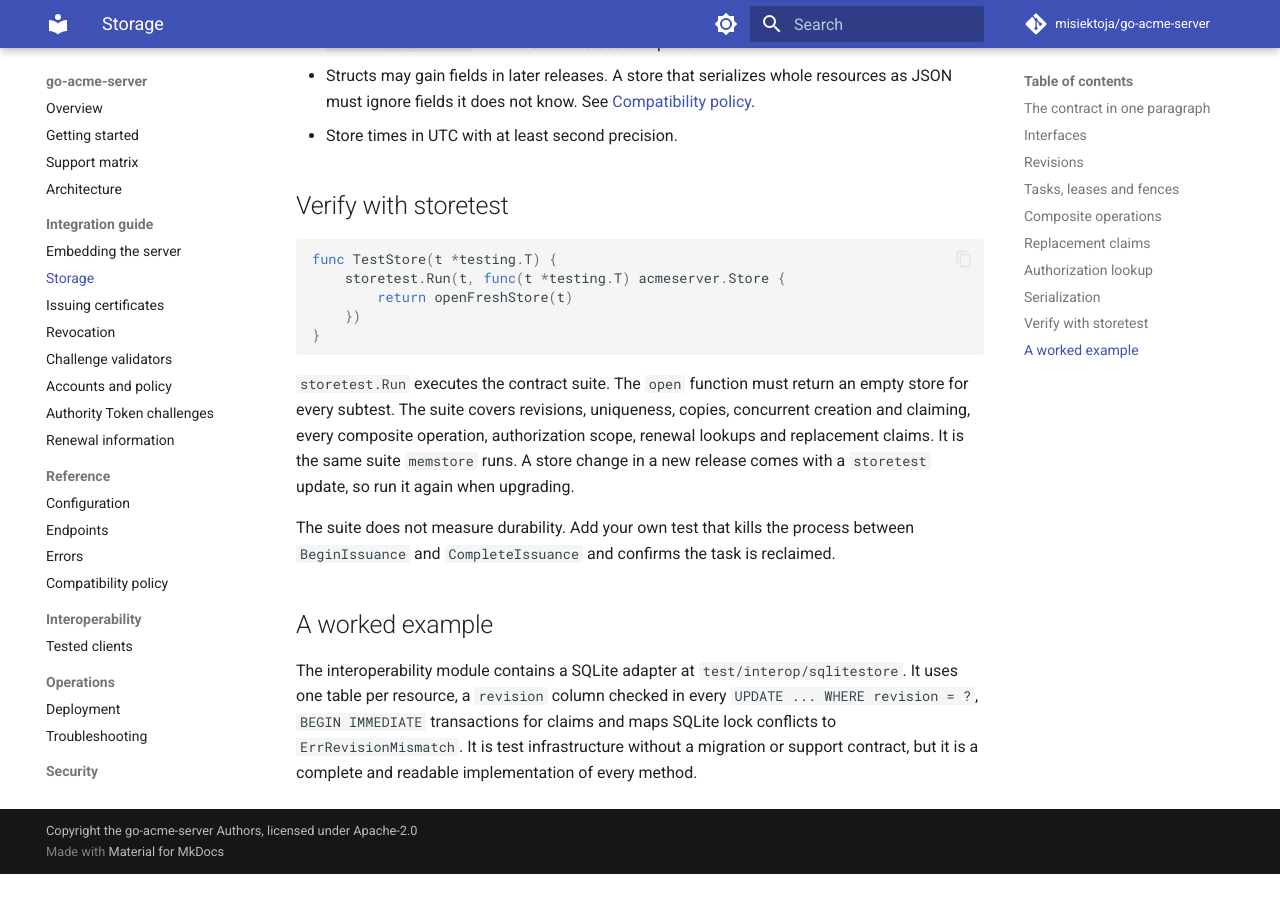
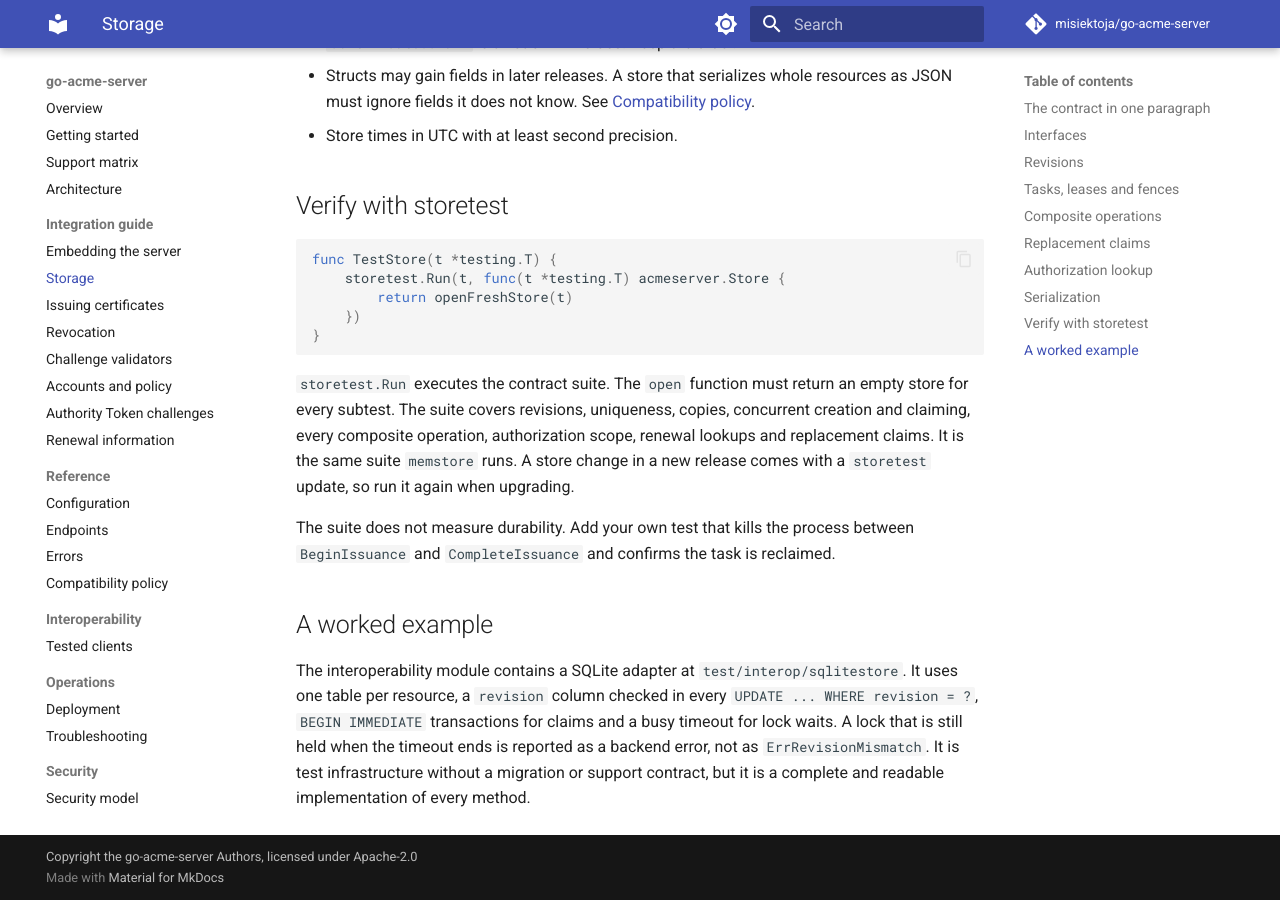
Before and after one commit to misiektoja/go-acme-server, an MkDocs documentation site: the page built from docs/guide/storage.md, in a window 1280 px wide and 900 px high, scrolled down 3346 px. Built offline with MkDocs 1.6.1 and Material for MkDocs 9.7.7, drawn with Linux system fonts in a browser that asks for light colours; comment, search, counter and statistics services are not loaded; before the commit the page ends 4220 px from its top, so only the background shows below that.

Commit message:
docs: state how the SQLite example reports lock timeouts

```diff
--- a/docs/guide/storage.md
+++ b/docs/guide/storage.md
@@ -128,6 +128,7 @@ The suite does not measure durability. Add your own test that kills the process
 
 The interoperability module contains a SQLite adapter at `test/interop/sqlitestore`. It uses one
 table per resource, a `revision` column checked in every `UPDATE ... WHERE revision = ?`,
-`BEGIN IMMEDIATE` transactions for claims and maps SQLite lock conflicts to `ErrRevisionMismatch`.
+`BEGIN IMMEDIATE` transactions for claims and a busy timeout for lock waits. A lock that is still
+held when the timeout ends is reported as a backend error, not as `ErrRevisionMismatch`.
 It is test infrastructure without a migration or support contract, but it is a complete and
 readable implementation of every method.
```
